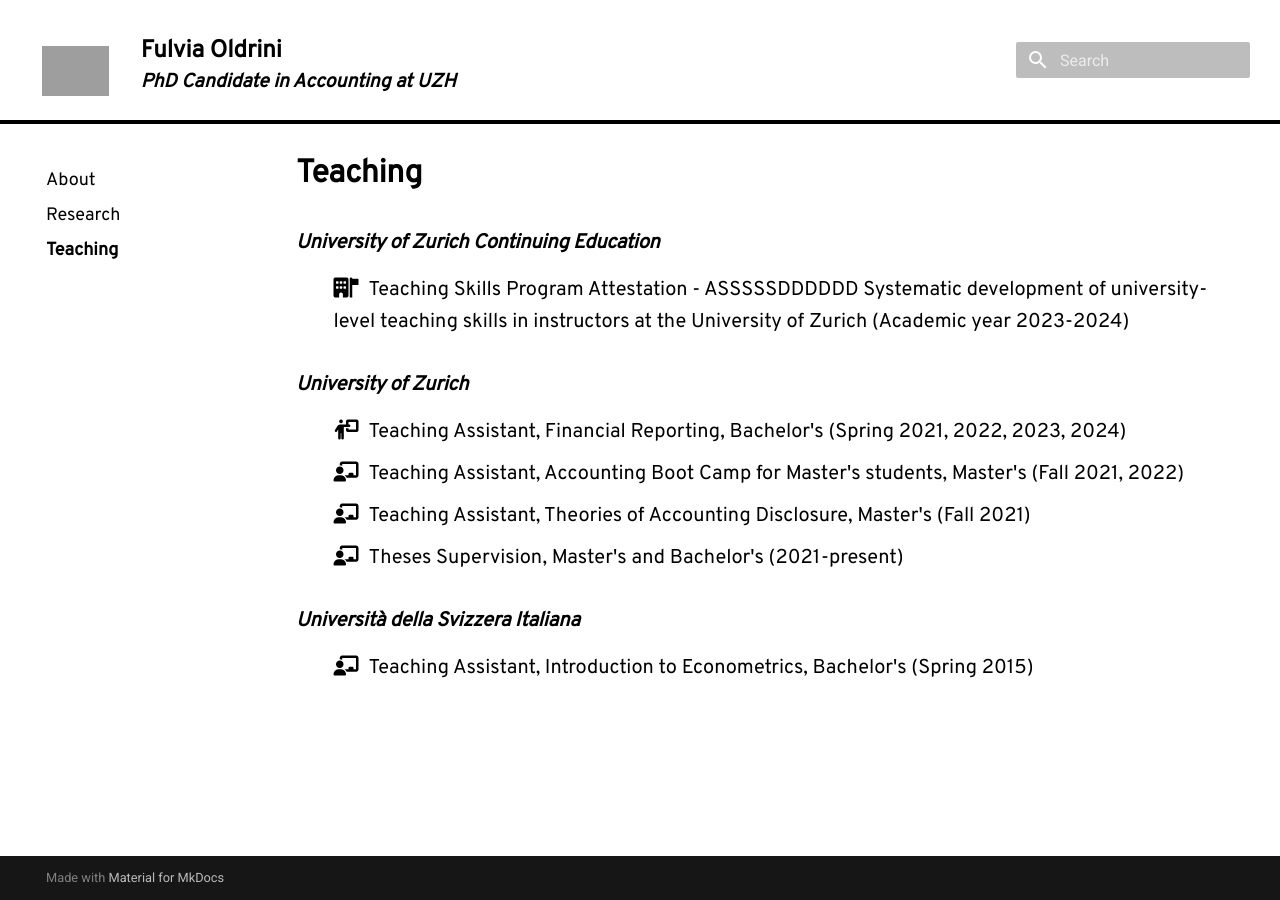
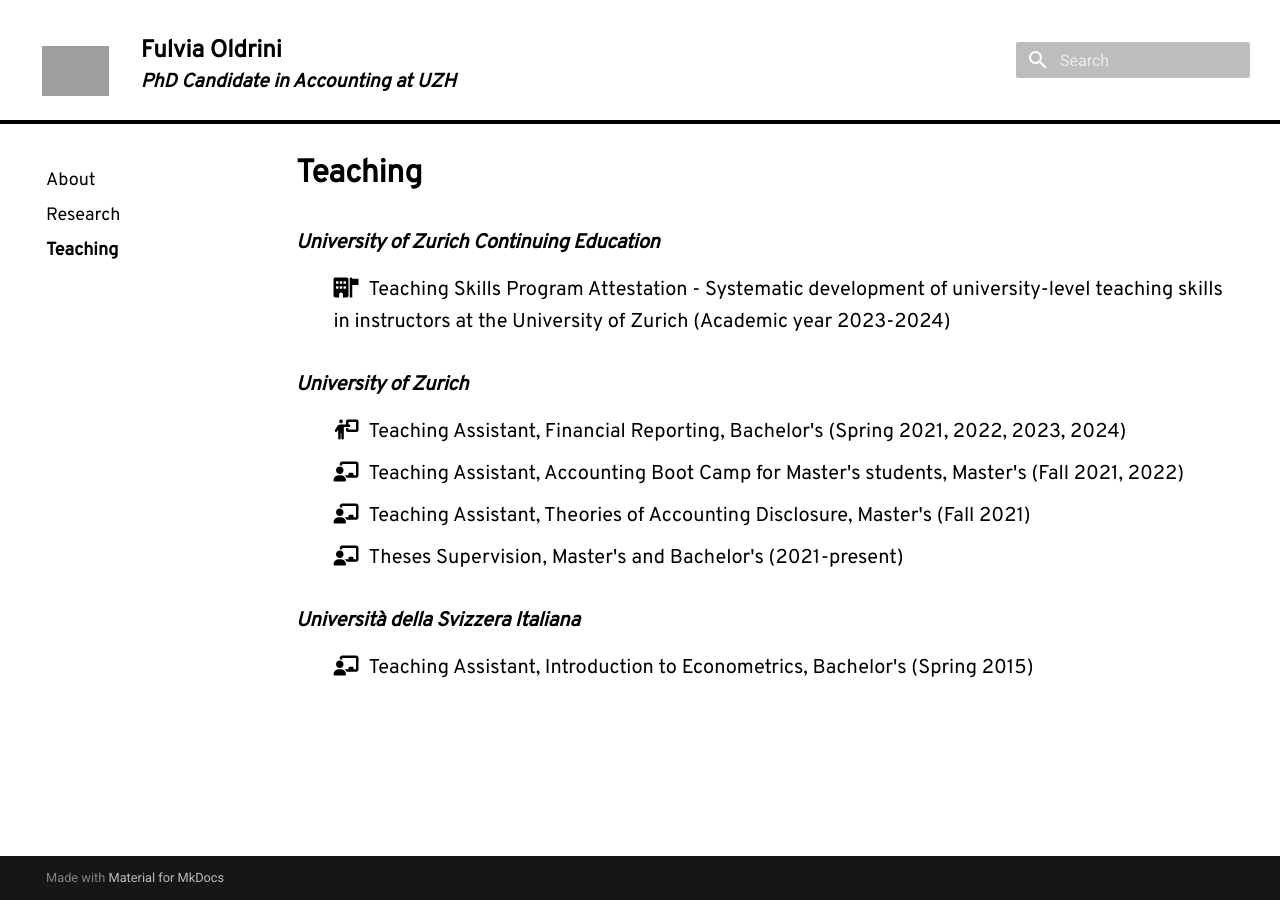
Before and after one commit to foldri/foldri.github.io, an MkDocs documentation site: the page built from docs/teaching/index.md, in a window 1280 px wide. Built offline with MkDocs 1.6.1 and Material for MkDocs 9.7.7, drawn with Linux system fonts in a browser that asks for light colours; comment, search, counter and statistics services are not loaded; grey boxes are pictures that could not be loaded.

Commit message:
check done

```diff
--- a/docs/teaching/index.md
+++ b/docs/teaching/index.md
@@ -7,7 +7,7 @@ title: Teaching
 
 <div class="work-info">
     <ul>
-    <li><i class="fas fa-building-flag"></i>Teaching Skills Program Attestation - ASSSSSDDDDDD Systematic development of university-level teaching skills in instructors at the University of Zurich (Academic year 2023-2024)</li>
+    <li><i class="fas fa-building-flag"></i>Teaching Skills Program Attestation - Systematic development of university-level teaching skills in instructors at the University of Zurich (Academic year 2023-2024)</li>
     </ul>
 </div>
 
```
